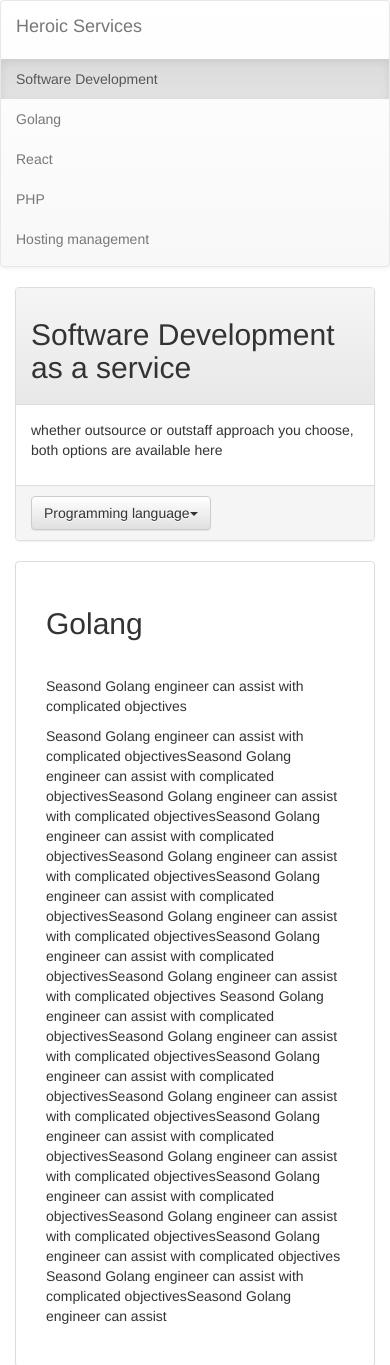
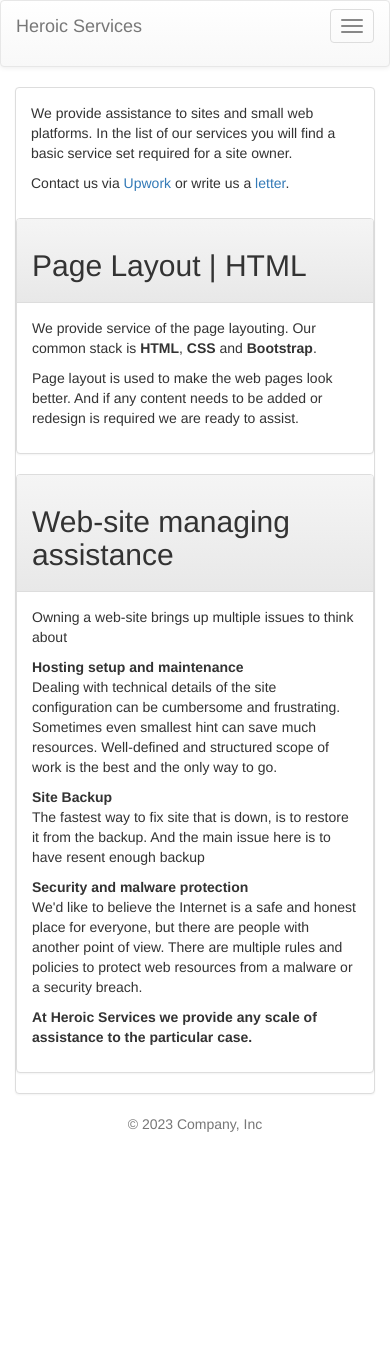
Before and after one commit to r-senchuk/-zlando, a website: page index.html in a window 390 px wide. Shown: the top 1365 px of the page. After the commit the page ends 1144 px from the top, so only its background shows below. Drawn offline with nearby package versions, Linux system fonts and the light colour scheme.

Commit message:
index ifle up to date

```diff
--- a/index.html
+++ b/index.html
@@ -21,15 +21,21 @@
     <nav class="navbar navbar-default" role="navigation">
         <div class="container">
             <div class="navbar-header">
+                <button type="button" class="navbar-toggle" data-toggle="collapse" data-target="#progtramming-nav">
+                    <span class="sr-only">Navigation</span>
+                    <span class="icon-bar"></span>
+                    <span class="icon-bar"></span>
+                    <span class="icon-bar"></span>
+                </button>
                 <a href="#" class="navbar-brand">Heroic Services</a>
             </div>
-            <div>
+            <div class="collapse in" id="progtramming-nav">
                 <ul class="nav navbar-nav">
-                    <li class="active"><a href="#">Software Development</a></li>
-                    <li><a href="#golang">Golang</a></li>
-                    <li><a href="#React">React</a></li>
-                    <li><a href="#php">PHP</a></li>
-                    <li><a href="#hosting">Hosting management</a></li>
+                    <!-- <li class="active"><a href="#">Software Development</a></li> -->
+                    <!-- <li><a href="#golang">Golang</a></li> -->
+                    <!-- <li><a href="#React">React</a></li> -->
+                    <!-- <li><a href="#php">PHP</a></li> -->
+                    <!-- <li><a href="#hosting">Hosting and site management</a></li> -->
                 </ul>
             </div>
 
@@ -39,13 +45,17 @@
 
     <div class="container">
         <div class="panel panel-default">
-            <div class="panel-heading">
+            <!-- <div class="panel-heading">
                 <h2>Software Development as a service</h2>
+            </div> -->
+            <div class="panel-body">
+                <p>We provide assistance to sites and small web platforms. In the list of our services you will find
+                    a basic service set required for a site owner.
+                </p>
+                <p>Contact us via <a href="https://www.upwork.com/agencies/1610617788934168576/">Upwork</a> or write
+                    us a <a href="mailto:frspm.roman@gmail.com">letter</a>. </p>
             </div>
-            <div class="panel-body">
-                <p>whether outsource or outstaff approach you choose, both options are available here</p>
-            </div>
-            <div class="panel-footer">
+            <!-- <div class="panel-footer">
                 <div class="dropdown">
                     <button class="btn btn-default dropdown-toggle" data-toggle="dropdown">Programming language<span
                             class="caret"></span></button>
@@ -55,11 +65,11 @@
                         <li>PHP</li>
                     </ul>
                 </div>
-            </div>
+            </div> -->
 
-        </div>
-        <div class="panel panel-default">
-            <div class="panel-body">
+            <!-- </div> -->
+            <!-- <div class="panel panel-default"> -->
+            <!-- <div class="panel-body">
                 <div class="panel-heading">
                     <h2 id="golang">Golang</h2>
                 </div>
@@ -94,9 +104,9 @@
                         Seasond Golang engineer can assist with complicated objectivesSeasond Golang engineer can assist
                     </p>
                 </div>
-            </div>
-        </div>
-        <div class="panel panel-default">
+            </div> -->
+            <!-- </div> -->
+            <!-- <div class="panel panel-default">
             <div class="panel-heading">
                 <h2 id="JavaScript">JavaScript</h2>
             </div>
@@ -152,9 +162,9 @@
                     Golang engineer can assist with complicated objectivesSeasond Golang engineer can assist with
                 </p>
             </div>
-        </div>
+        </div> -->
 
-        <div class="panel panel-default">
+            <!-- <div class="panel panel-default">
             <div class="panel-heading">
                 <h2 id="php">PHP</h2>
             </div>
@@ -189,42 +199,50 @@
                     Seasond Golang engineer can assist with complicated objectivesSeasond Golang engineer can assist
                 </p>
             </div>
-        </div>
+        </div> -->
             <div class="panel panel-default">
                 <div class="panel-heading">
-                <h2 id="hosting">Hosting management</h2>
+                    <h2 id="hosting">Page Layout | HTML</h2>
                 </div>
                 <div class="panel-body">
+                    <p>
+                        We provide service of the page layouting. Our common stack is
+                        <strong>HTML</strong>, <strong>CSS</strong> and <strong>Bootstrap</strong>.
+                    </p>
+                    <p>
+                        Page layout is used to make the web pages look better. And if any content needs to be added or
+                        redesign is required we are ready to assist.
+                    </p>
+                </div>
+            </div>
 
-                <p>Seasond Golang engineer can assist with complicated objectives</p>
-                <p>Seasond Golang engineer can assist with complicated objectivesSeasond Golang engineer can assist
+            <div class="panel panel-default">
+                <div class="panel-heading">
+                    <h2 id="hosting">Web-site managing assistance</h2>
+                </div>
+                <div class="panel-body">
+                    <!-- <p>Technical assistance for site owners.</p> -->
+                    <p>Owning a web-site brings up multiple issues to think about</p>
+                    <b>Hosting setup and maintenance</b><br>
+                    <p>Dealing with technical details of the site configuration can be cumbersome and frustrating.
+                        Sometimes even smallest hint can save much resources. Well-defined and structured scope of work
+                        is
+                        the best and the only way to go.</p>
+
+                    <b>Site Backup</b><br>
+                    <p>The fastest way to fix site that is down, is to restore it from the backup.
+                        And the main issue here is to have resent enough backup</p>
+                    <b>Security and malware protection</b><br>
+                    <p>We'd like to believe the Internet is a safe and honest place for everyone, but there are people
                         with
-                    complicated objectivesSeasond Golang engineer can assist with complicated objectivesSeasond
-                    Golang
-                    engineer
-                    can assist with complicated objectivesSeasond Golang engineer can assist with complicated
-                    objectivesSeasond
-                    Golang engineer can assist with complicated objectivesSeasond Golang engineer can assist with
-                    complicated
-                    objectivesSeasond Golang engineer can assist with complicated objectivesSeasond Golang engineer
-                    can
-                    assist
-                    with complicated objectives
-                    Seasond Golang engineer can assist with complicated objectivesSeasond Golang engineer can assist
-                    with
-                    complicated objectivesSeasond Golang engineer can assist with complicated objectivesSeasond
-                    Golang
-                    engineer
-                    can assist with complicated objectivesSeasond Golang engineer can assist with complicated
-                    objectivesSeasond
-                    Golang engineer can assist with complicated objectivesSeasond Golang engineer can assist with
-                    complicated
-                    objectivesSeasond Golang engineer can assist with complicated objectivesSeasond Golang engineer
-                    can
-                    assist
-                    with complicated objectives
-                    Seasond Golang engineer can assist with complicated objectivesSeasond Golang engineer can assist
+                        another point of view.
+                        There are multiple rules and policies to protect web resources from a malware or a security
+                        breach.
+
                     </p>
+                    <p style="font-weight: bold;">At Heroic Services we provide any scale of assistance to the
+                        particular
+                        case.</p>
                 </div>
             </div>
         </div>
```
Lines whose indentation alone changed are shown as unchanged.
